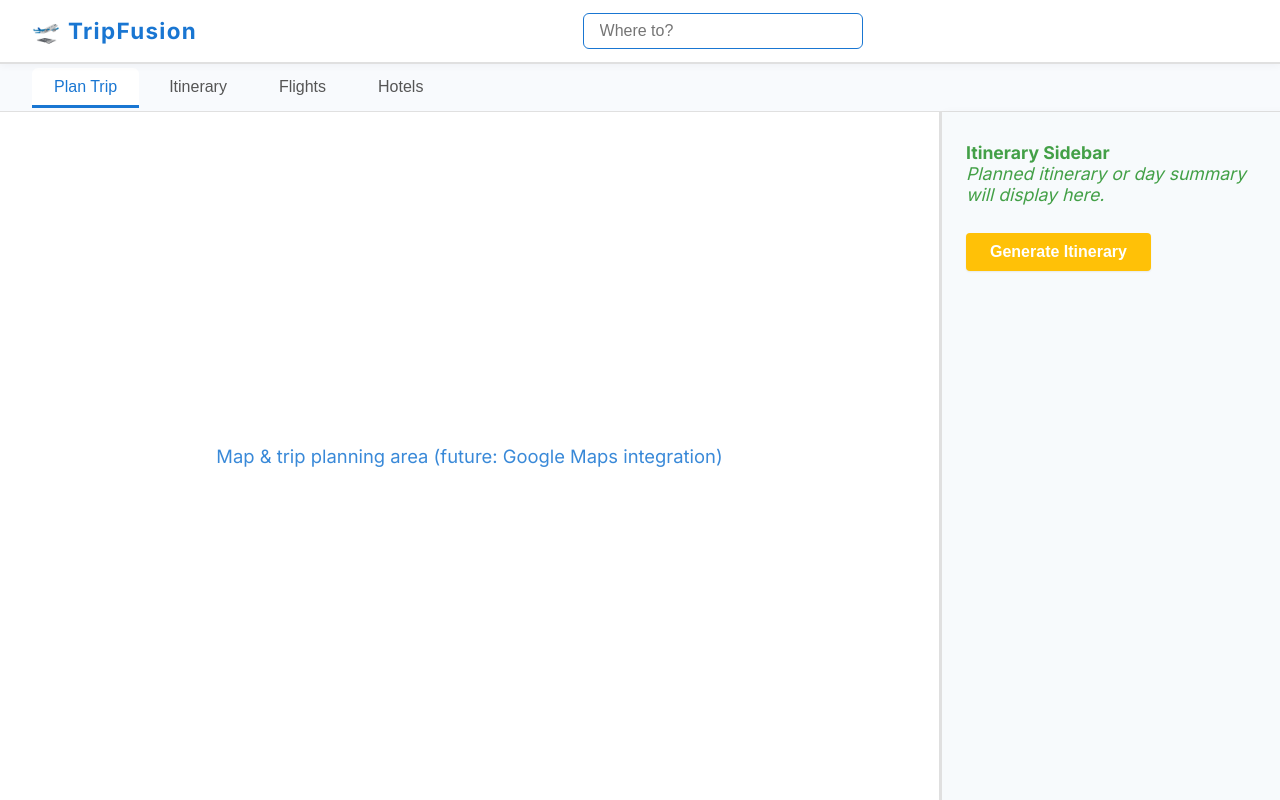
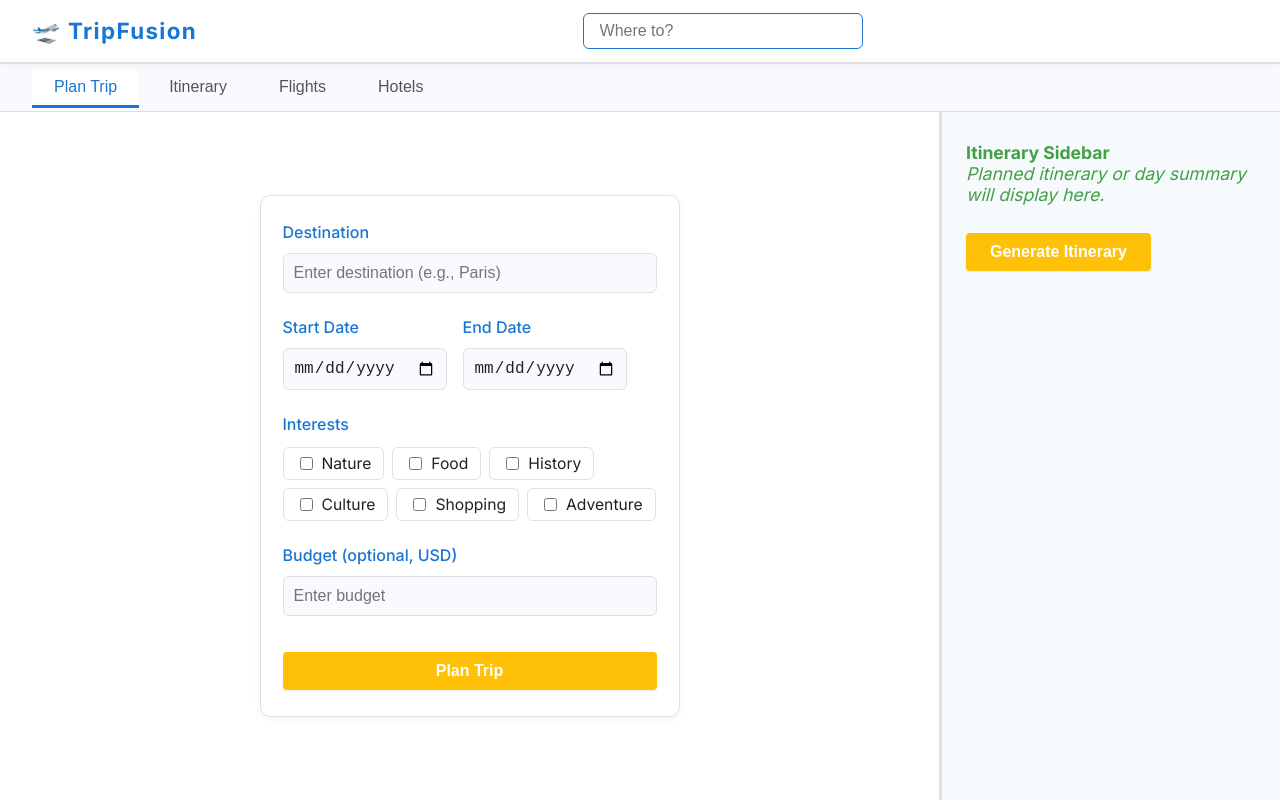
Before and after one commit to Workflow-Manager-admin/tripfusion-19-7a4b1202, a React (Create React App) app in the folder tripfusion_main_container/: page / in a window 1280 px wide. Built offline with nearby package versions, Linux system fonts and the light colour scheme; the HTML template or start-up script is replaced by a standard one.

Commit message:
Auto-commit: Changes as of 2025-06-03T06:05:23.543644+00:00

```diff
--- a/tripfusion_main_container/src/App.js
+++ b/tripfusion_main_container/src/App.js
@@ -1,9 +1,26 @@
 import React, { useState } from 'react';
 import './App.css';
+import TripForm from './components/TripForm';
 
 // PUBLIC_INTERFACE
 function App() {
   const [activeTab, setActiveTab] = useState("plan");
+
+  // Trip form state lives in parent so it's available for itinerary/gen components
+  const [tripForm, setTripForm] = useState({
+    destination: "",
+    startDate: "",
+    endDate: "",
+    interests: [],
+    budget: "",
+  });
+
+  // Future use: handle trip form submit, trigger itinerary etc.
+  const handleTripFormSubmit = (formValues) => {
+    // Placeholder: would later pass this data onward to backend, AI, etc.
+    // eslint-disable-next-line no-console
+    console.log("Trip planned:", formValues);
+  };
 
   return (
     <div className="tf-app">
@@ -57,17 +74,22 @@ function App() {
       <div className="tf-main-container">
         {/* Main Map Area */}
         <main className="tf-main-map">
-          {/* Placeholder for main map view or content by tab */}
-          <div className="tf-map-placeholder">
-            {activeTab === "plan" && <span>Map & trip planning area (future: Google Maps integration)</span>}
-            {activeTab === "itinerary" && <span>Day-by-day itinerary will appear here.</span>}
-            {activeTab === "flights" && <span>Flight search results area.</span>}
-            {activeTab === "hotels" && <span>Hotel search and booking area.</span>}
-          </div>
+          {activeTab === "plan" ? (
+            <TripForm
+              formData={tripForm}
+              onFormChange={setTripForm}
+              onSubmit={handleTripFormSubmit}
+            />
+          ) : (
+            <div className="tf-map-placeholder">
+              {activeTab === "itinerary" && <span>Day-by-day itinerary will appear here.</span>}
+              {activeTab === "flights" && <span>Flight search results area.</span>}
+              {activeTab === "hotels" && <span>Hotel search and booking area.</span>}
+            </div>
+          )}
         </main>
-        {/* Sidebar for Itinerary */}
+        {/* Sidebar for Itinerary or trip quick details */}
         <aside className="tf-sidebar">
-          {/* Placeholder for itinerary, quick details, actions, etc */}
           <div className="tf-sidebar-placeholder">
             <strong>Itinerary Sidebar</strong>
             <div>
```
Also changed, not shown: 1 other file (tests, documents, lock files or other folders).
